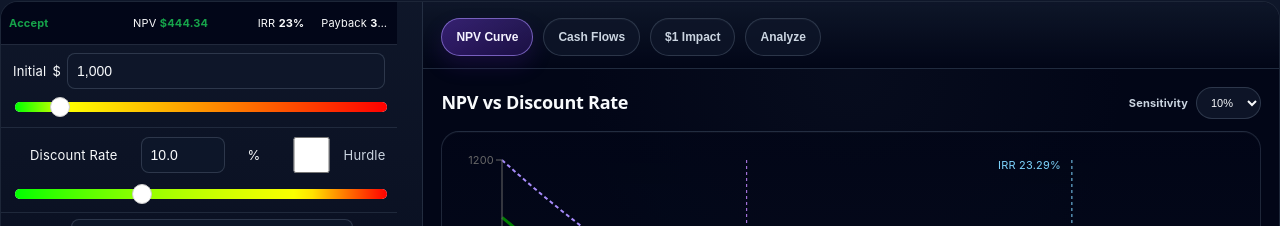
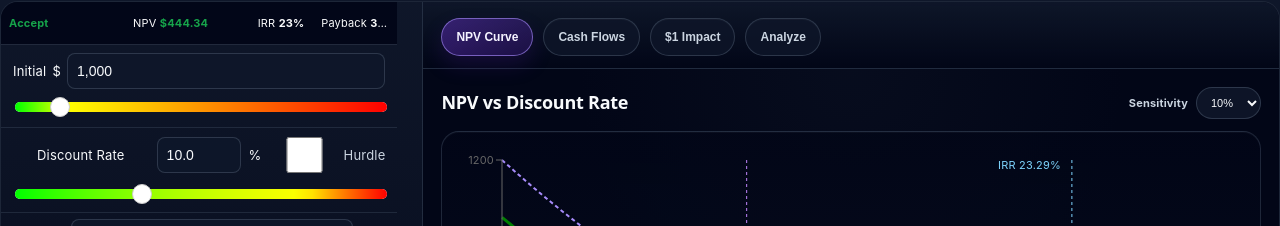
Before and after one commit to armstrma/npv-calculator, a React (Vite) app: page / in a window 1280 px wide. Shown: the part 107-333 px from the top of the page. Built offline with nearby package versions, Linux system fonts and the light colour scheme.

Commit message:
Tighten quick view rate percent spacing

```diff
--- a/src/App.css
+++ b/src/App.css
@@ -1417,7 +1417,8 @@ th, td { border: 1px solid #334155; padding: 8px; text-align: left; }
   grid-template-columns: auto auto minmax(0, 1fr);
 }
 .quick-view-row-top-discount.quick-view-row-top-static {
-  grid-template-columns: auto minmax(68px, 84px) auto auto;
+  grid-template-columns: auto minmax(68px, 84px) max-content auto;
+  column-gap: 8px;
 }
 .quick-view-row-top input {
   width: 100%;
```
